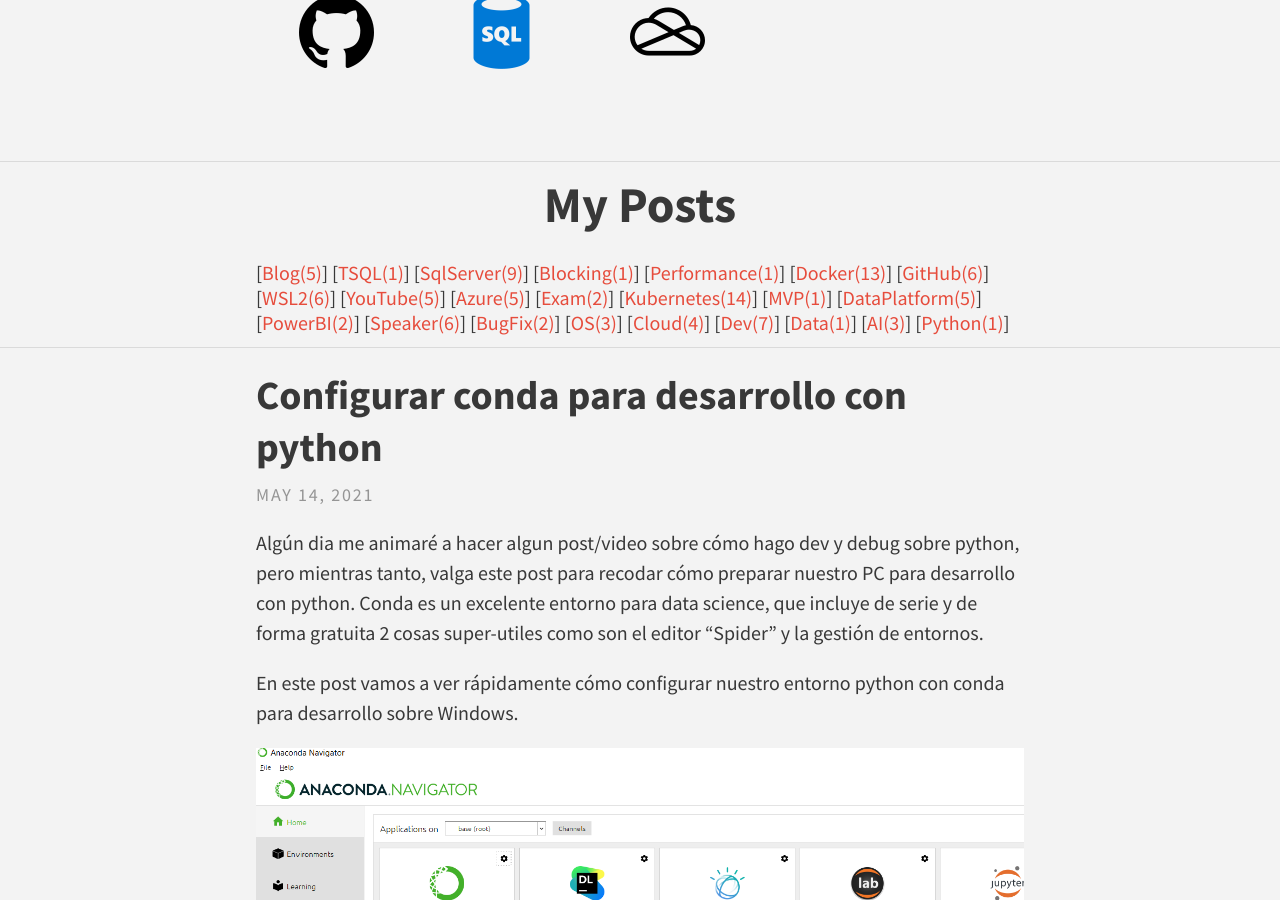
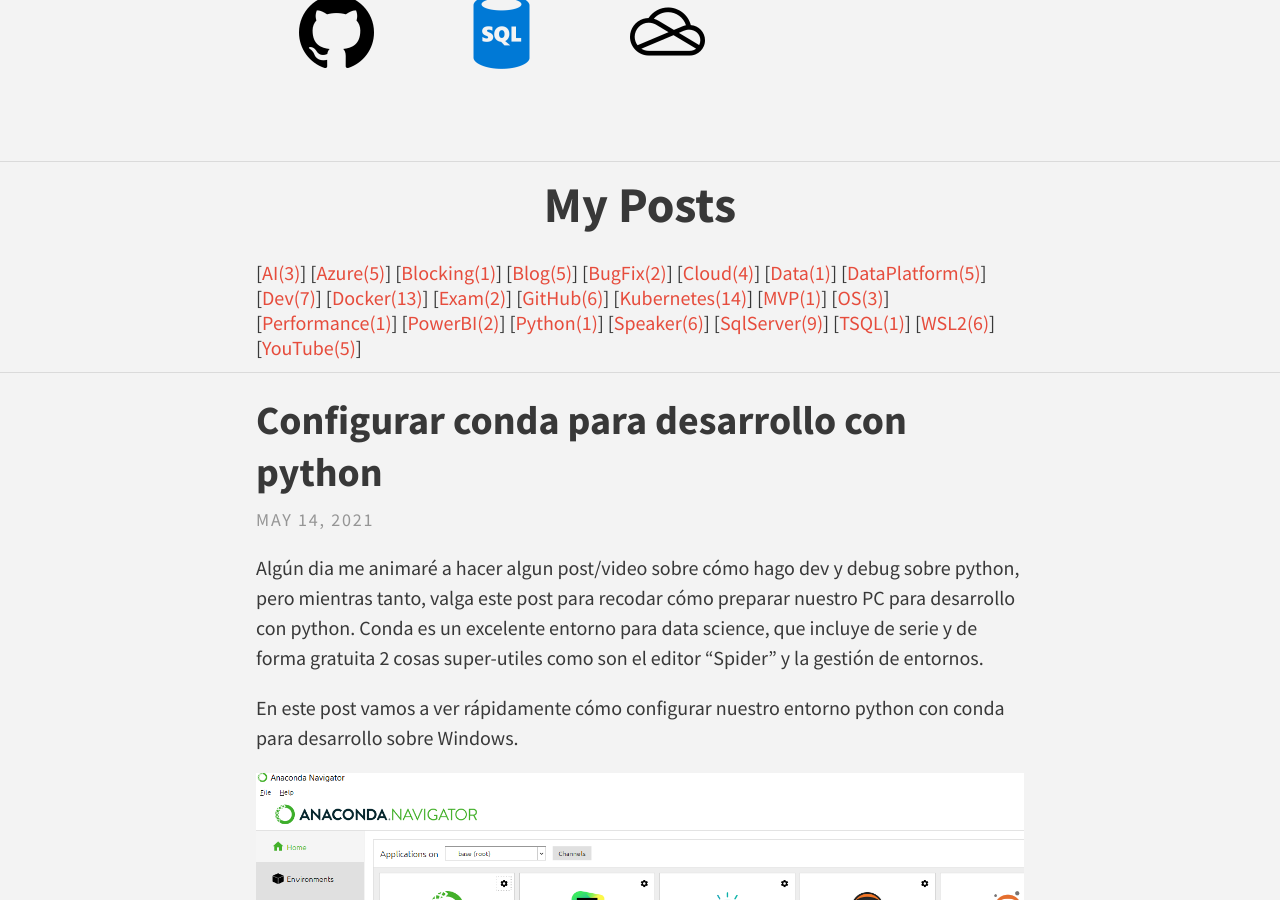
Before and after one commit to enriquecatala/enriquecatala.github.io, a Jekyll site: the page built from index.html, in a window 1280 px wide and 900 px high, scrolled down 661 px. Built offline with Jekyll 4.4.1, drawn with Linux system fonts in a browser that asks for light colours; nearby versions of some CDN libraries; the list of posts is cut into pages by our own code; comment, search, counter and statistics services are not loaded.

Commit message:
order tags

```diff
--- a/index.html
+++ b/index.html
@@ -45,11 +45,19 @@
 
     <div class="tags">
       <span>
-        {% for tag in site.tags %}
-          {% assign t = tag | first %}
-          {% assign posts = tag | last %}
-          [<a href="/tag/{{t}}">{{t}}({{ posts | size }})</a>]
-        {% endfor %}
+        {% capture site_tags %}{% for tag in site.tags %}{{ tag | first }}{% unless
+          forloop.last %},{% endunless %}{% endfor %}{% endcapture %} {% assign tags_list
+          = site_tags | split:',' | sort_natural %}
+
+          {% for item in (0..site.tags.size) %}{% unless forloop.last %} {% capture
+            this_word %}{{ tags_list[item] | strip_newlines }}{% endcapture %}
+
+          {% assign t = this_word %}
+          {% assign posts = this_word %}
+          [<a href="/tag/{{t}}">{{t}}({{ site.tags[this_word].size }})</a>]
+
+          {% endunless %}{% endfor %}
+
       </span>
     </div>
 
```
Also changed, not shown: 2 other files.
